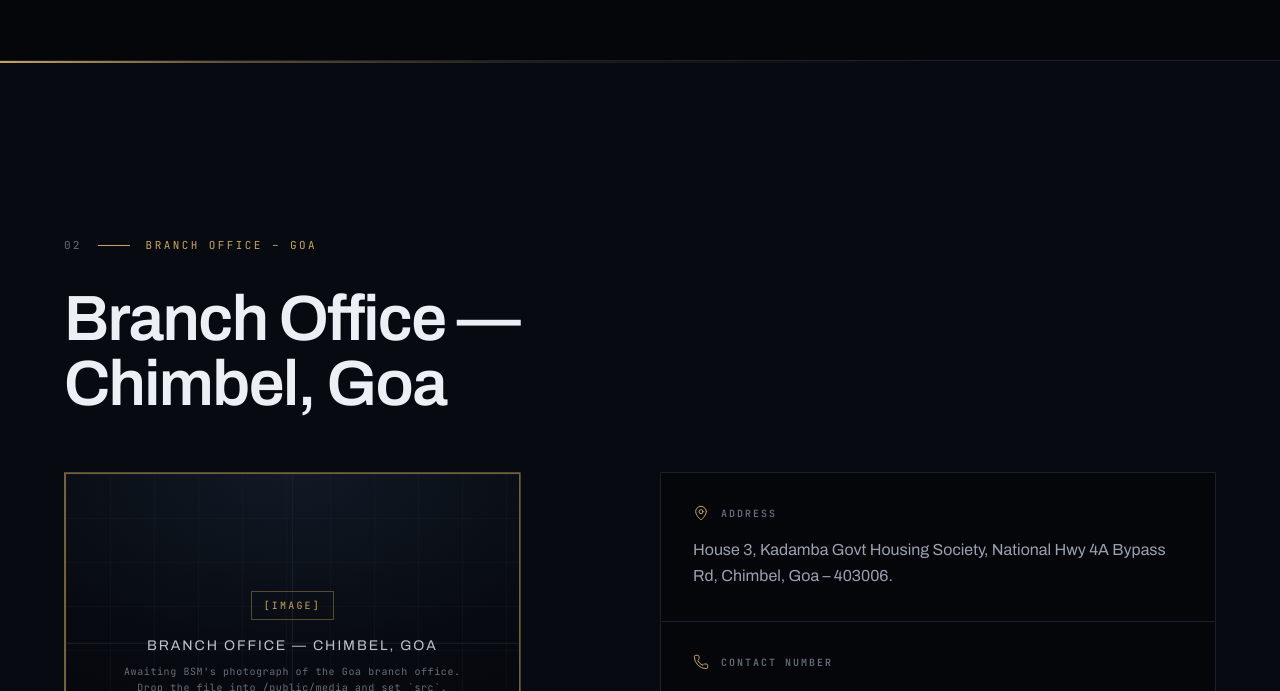
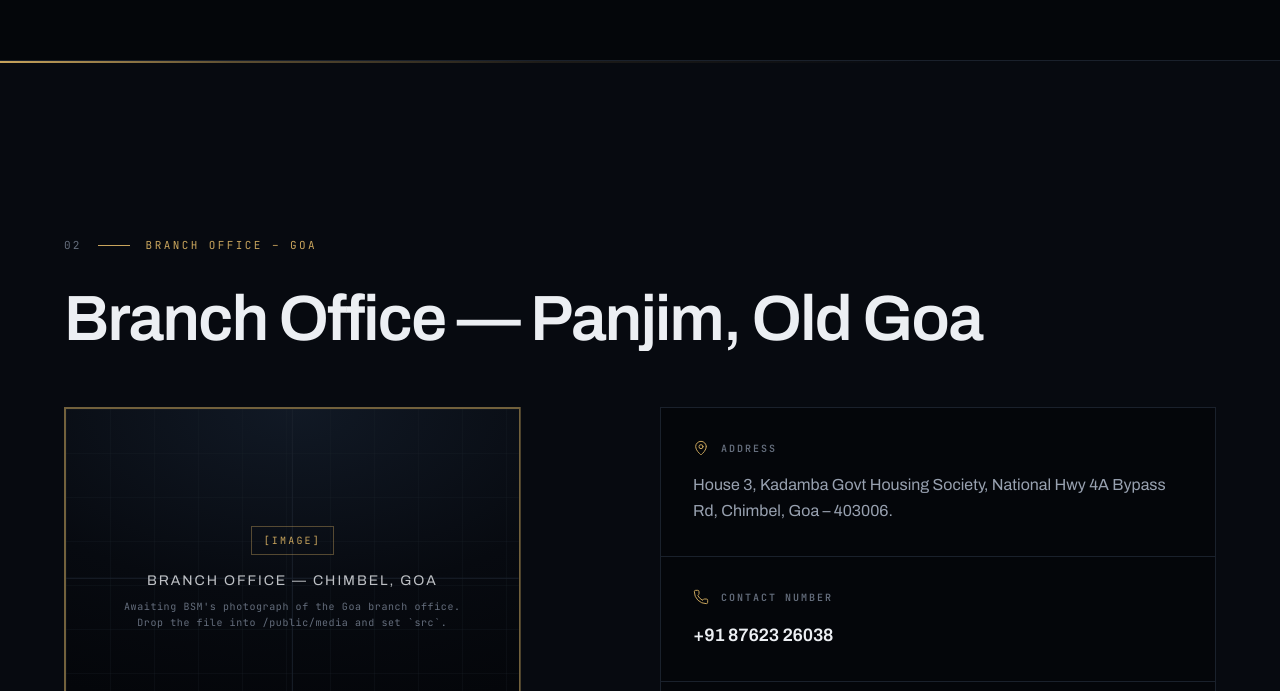
Before and after one commit to naiknihal2003/BSM-Security-Website, a Next.js app: page /branch in a window 1280 px wide. Shown: the part 1696-2387 px from the top of the page. Built offline with nearby package versions, Linux system fonts and the light colour scheme.

Commit message:
Branch Office heading: Panjim, Old Goa, on one line at desktop

```diff
--- a/app/branch/page.tsx
+++ b/app/branch/page.tsx
@@ -66,7 +66,10 @@ function OfficeBlock({
       className={`${tinted ? "bg-ink" : ""} ${first ? "border-t-0 pt-40 md:pt-52" : ""}`}
     >
       <SectionLabel index={office.index}>{office.kind}</SectionLabel>
-      <Heading data-split className="mt-8 max-w-3xl text-display font-semibold text-bone">
+      <Heading
+        data-split
+        className="mt-8 max-w-3xl text-display font-semibold text-bone lg:max-w-none lg:whitespace-nowrap"
+      >
         {office.name}
       </Heading>
 
--- a/lib/site.ts
+++ b/lib/site.ts
@@ -429,7 +429,7 @@ export const offices: Office[] = [
     id: "branch-office-goa",
     index: "02",
     kind: "Branch Office – Goa",
-    name: "Branch Office — Chimbel, Goa",
+    name: "Branch Office — Panjim, Old Goa",
     address:
       "House 3, Kadamba Govt Housing Society, National Hwy 4A Bypass Rd, Chimbel, Goa – 403006.",
     mapEmbed:
```
